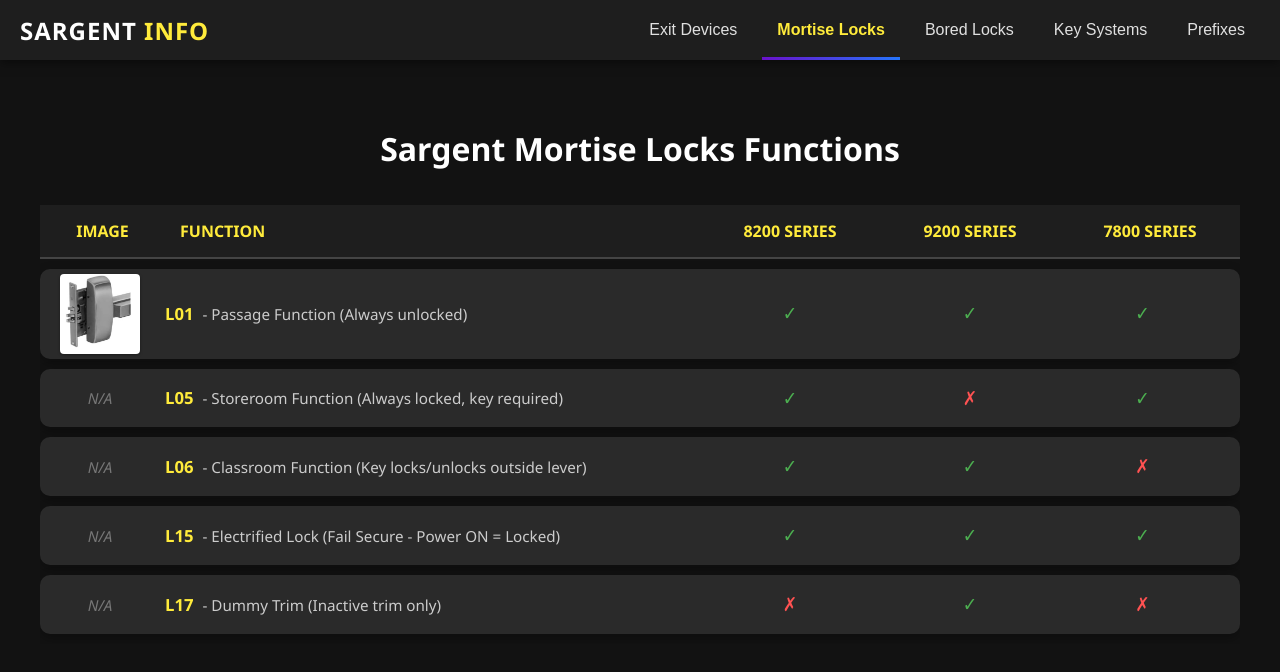
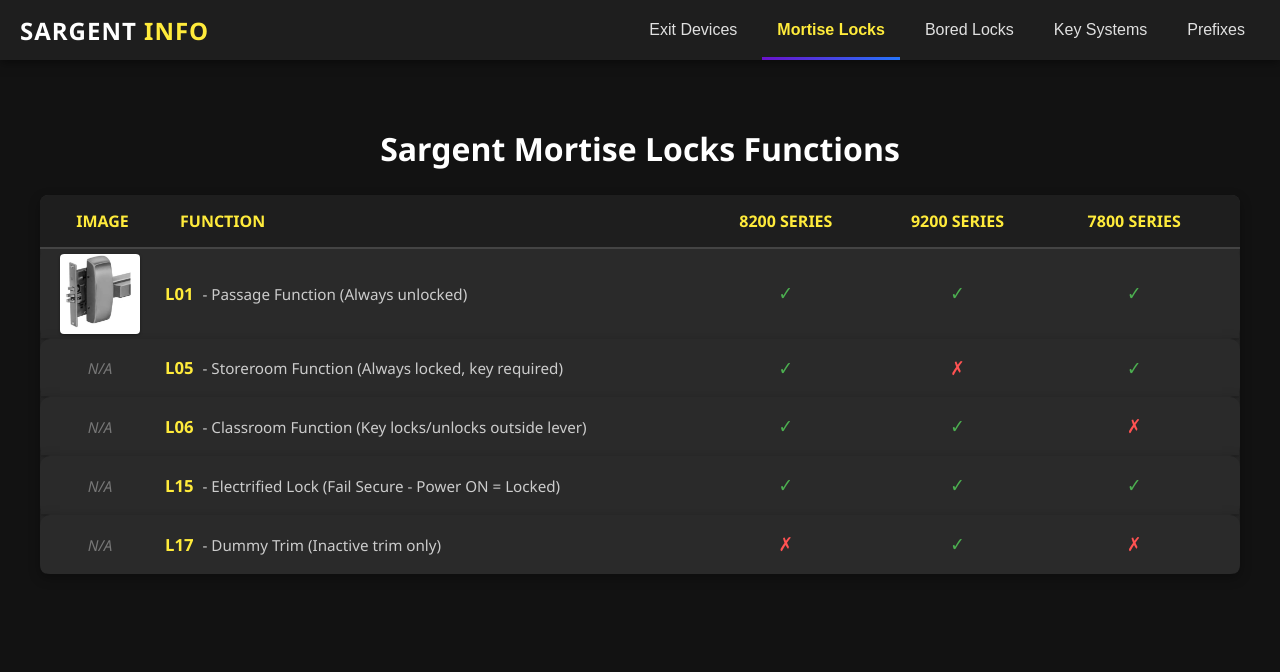
Before and after one commit to YanNazzim/sargentinfo, a React (Create React App) app: page / in a window 1280 px wide. Both pictures are taken after a click on the button "Mortise Locks". Shown: the top 672 px of the page. Built offline with nearby package versions, Linux system fonts and the light colour scheme.

Commit message:
Restyled locktable well

```diff
--- a/src/components/LockTable.js
+++ b/src/components/LockTable.js
@@ -1,12 +1,12 @@
 // src/components/LockTable.js
 import React, { useState } from 'react';
 import styled from 'styled-components';
-import { motion } from 'framer-motion';
-//import { Images } from './images'; // Import Images for use
+// Removed 'motion' import since it was interfering with sticky position on the viewport
+// import { motion } from 'framer-motion';
 
-// --- Reusable Styled Components (Adapted for Matrix Table) ---
+// --- Reusable Styled Components ---
 
-const TableContainer = styled(motion.div)`
+const TableContainer = styled.div`
   padding: 20px;
   max-width: 1200px;
   margin: 0 auto;
@@ -20,16 +20,41 @@
   margin-bottom: 25px;
 `;
 
+// NEW WRAPPER for internal scrolling
+const TableWrapper = styled.div`
+  /* Calculate max height to fit content nicely on the screen */
+  max-height: calc(100vh - 200px);
+  overflow-y: auto;
+
+  /* Style the scrollbar */
+  &::-webkit-scrollbar {
+    width: 8px;
+    background-color: #1e1e1e;
+  }
+  &::-webkit-scrollbar-thumb {
+    background: #555;
+    border-radius: 4px;
+  }
+
+  /* Ensures the sticky header aligns correctly */
+  border-radius: 8px;
+  background-color: #2a2a2a;
+  box-shadow: 0 4px 12px rgba(0, 0, 0, 0.3);
+`;
+
 const StyledTable = styled.table`
   width: 100%;
-  border-collapse: separate;
-  border-spacing: 0 10px;
-  margin-top: 20px;
-  background-color: transparent;
-  overflow: hidden;
+  /* Important: collapse ensures sticky headers work within the wrapper */
+  border-collapse: collapse;
+  border-spacing: 0;
+  margin: 0;
+  box-shadow: none;
 
   @media (max-width: 900px) {
       display: block;
+      /* Remove border-spacing from the desktop style */
+      border-spacing: 0 10px;
+
       thead {
           tr {
               display: none;
@@ -49,22 +74,36 @@
   border-bottom: 2px solid #444;
   text-transform: uppercase;
 
+  /* --- STICKY HEADER STYLES --- */
+  position: sticky;
+  top: 0; /* Sticks to the top of the TableWrapper */
+  z-index: 20; /* Ensures header is above scrolling body content */
+  /* --- END STICKY HEADER STYLES --- */
+
+  /* Apply border radius to the top corners of the sticky header */
   &:first-child {
+      border-radius: 8px 0 0 0;
       text-align: center;
-      width: 10%; /* Image column width */
+      width: 10%;
       padding-left: 10px;
   }
   &:nth-child(2) {
       text-align: left;
-      width: 45%; /* Function column width */
+      width: 45%;
       padding-left: 20px;
+      border-radius: 0;
   }
-  /* Remaining columns are split equally */
+  &:last-child {
+      border-radius: 0 8px 0 0;
+      padding-right: 20px;
+  }
 `;
 
 const StyledTableRow = styled.tr`
+  /* Set background and shadow on the row block */
   background-color: #2a2a2a;
-  border-radius: 10px;
+  /* Use separate spacing for rows when displayed as block on mobile */
+  margin: 10px 0;
   box-shadow: 0 4px 12px rgba(0, 0, 0, 0.3);
   transition: transform 0.2s ease, box-shadow 0.2s ease;
 
@@ -90,24 +129,24 @@
   &.status-cell {
     font-size: 1.2em;
     font-weight: 700;
-    color: #4CAF50; /* Green for Checkmark */
+    color: #4CAF50;
   }
   &.status-cell.unavailable {
-    color: #FF5252; /* Red for X */
+    color: #FF5252;
   }
 
   /* Specific column styles */
-  &:first-child { /* Image Column */
+  &:first-child {
     border-radius: 10px 0 0 10px;
     padding: 5px 10px;
   }
-  &:nth-child(2) { /* Combined Code - Description Column */
+  &:nth-child(2) {
     text-align: left;
     font-size: 0.95em;
     color: #ccc;
 
     strong {
-        color: #FFEB3B; /* Accent color for the code */
+        color: #FFEB3B;
         font-size: 1.1em;
         font-weight: 600;
         margin-right: 5px;
@@ -121,6 +160,7 @@
 
   /* Mobile/Tablet View */
   @media (max-width: 900px) {
+    /* Removed redundant border radius resets here, relying on TR styles */
     display: block;
     text-align: right;
     padding: 8px 15px;
@@ -188,12 +228,11 @@
 
 function LockTable({ title, seriesData, functionsData }) {
 
-  // Simple lightbox state (only for the image, does not need the full DeviceTable logic)
   const [lightboxImage, setLightboxImage] = useState(null);
 
   if (!seriesData || !functionsData || seriesData.length === 0) {
       return (
-          <TableContainer initial={{ opacity: 0 }} animate={{ opacity: 1 }} transition={{ duration: 0.5 }}>
+          <TableContainer>
               <Header>{title}</Header>
               <p style={{ textAlign: 'center', color: '#ccc' }}>No function data is currently available for {title}.</p>
           </TableContainer>
@@ -202,8 +241,12 @@
 
   return (
     <>
-      <TableContainer initial={{ opacity: 0 }} animate={{ opacity: 1 }} transition={{ duration: 0.5 }}>
+      {/* MODIFIED: Removed motion props */}
+      <TableContainer>
         <Header>{title} Functions</Header>
+
+        {/* NEW Wrapper for internal scrolling */}
+        <TableWrapper>
             <StyledTable>
               <thead>
                 <tr>
@@ -231,7 +274,7 @@
                         {func.image ? (
                             <FunctionImage
                                 src={func.image}
-                            alt={`${func.code} function image`}
+                                alt={`${func.code} function`}
                                 onClick={() => setLightboxImage(func.image)}
                             />
                         ) : (
@@ -241,7 +284,11 @@
 
                     {/* 2. Combined Code - Description Column */}
                     <StyledTd data-label="Function">
-                    <strong>{func.code}</strong> - {func.description}
+                        {/* FIX: Render the code separately as a React element */}
+                        <strong>{func.code}</strong>
+                        {" - "}
+                        {/* FIX: Render the description using dangerouslySetInnerHTML */}
+                        <span dangerouslySetInnerHTML={{ __html: func.description }} />
                     </StyledTd>
 
                     {/* 3+. Availability Columns */}
@@ -264,15 +311,12 @@
                 ))}
               </tbody>
             </StyledTable>
+        </TableWrapper>
       </TableContainer>
 
       {/* Simple Lightbox for Images */}
       {lightboxImage && (
-        <motion.div
-            initial={{ opacity: 0 }}
-            animate={{ opacity: 1 }}
-            exit={{ opacity: 0 }}
-            transition={{ duration: 0.2 }}
+        <div
             style={{
                 position: 'fixed', top: 0, left: 0, right: 0, bottom: 0,
                 backgroundColor: 'rgba(0, 0, 0, 0.9)', zIndex: 2000,
@@ -281,18 +325,16 @@
             }}
             onClick={() => setLightboxImage(null)}
         >
-            <motion.img
-                initial={{ scale: 0.8 }}
-                animate={{ scale: 1 }}
+            <img
                 src={lightboxImage}
-                alt="Enlarged lock function image"
+                alt="Enlarged view of lock function"
                 style={{
                     maxWidth: '90vw', maxHeight: '90vh', borderRadius: '8px',
                     boxShadow: '0 8px 30px rgba(0, 0, 0, 0.7)'
                 }}
                 onClick={(e) => e.stopPropagation()}
             />
-        </motion.div>
+        </div>
       )}
     </>
   );
```
Also changed, not shown: src/components/boredLockData.js (+29 -29 lines). Lines whose indentation alone changed are shown as unchanged.
